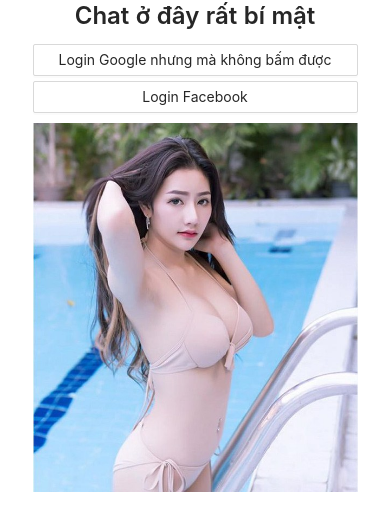
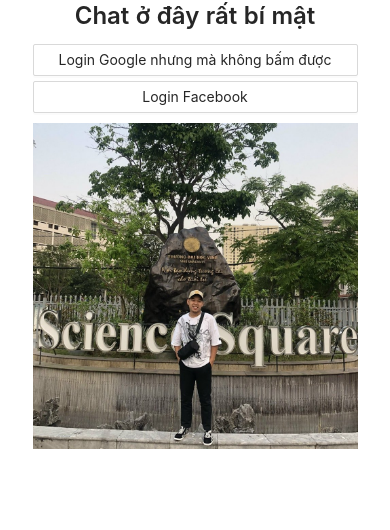
Before and after one commit to hiepeng/chat-real-time, a React (Create React App) app: page /login in a window 390 px wide. Shown: the top 530 px of the page. Built offline with nearby package versions, Linux system fonts and the light colour scheme; no server answers.

Commit message:
change image and fix view keyboard iphone

```diff
--- a/public/index.html
+++ b/public/index.html
@@ -18,6 +18,7 @@
   <meta name="twitter:title" content="Chat Thật Đep" />
   <link rel="apple-touch-icon" href="%PUBLIC_URL%/logo192.png" />
   <link rel="manifest" href="%PUBLIC_URL%/manifest.json" />
+  <meta name="viewport" content="width=device-width, initial-scale=1, maximum-scale=1,user-scalable=0"/>
 </head>
 
 <body>
--- a/src/components/Login/index.js
+++ b/src/components/Login/index.js
@@ -65,7 +65,7 @@
           <Button style={{ width: "100%" }} onClick={handleFbLogin}>
             Login Facebook
           </Button>
-          <LoginImage> <img src="image/login.jpg" alt="nguoidep" /> </LoginImage>
+          <LoginImage> <img src="image/login2.jpg" alt="nguoidep" /> </LoginImage>
         </Col>
       </Row>
     </div>
```
Also changed, not shown: public/image/login2.jpg (added).
